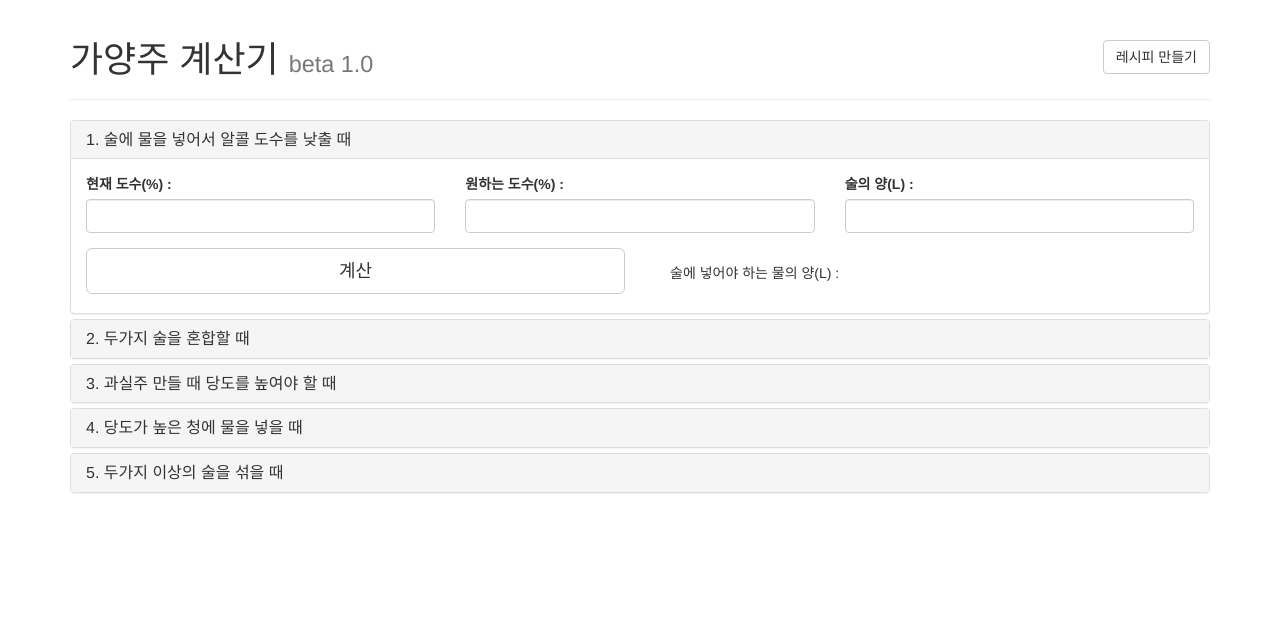
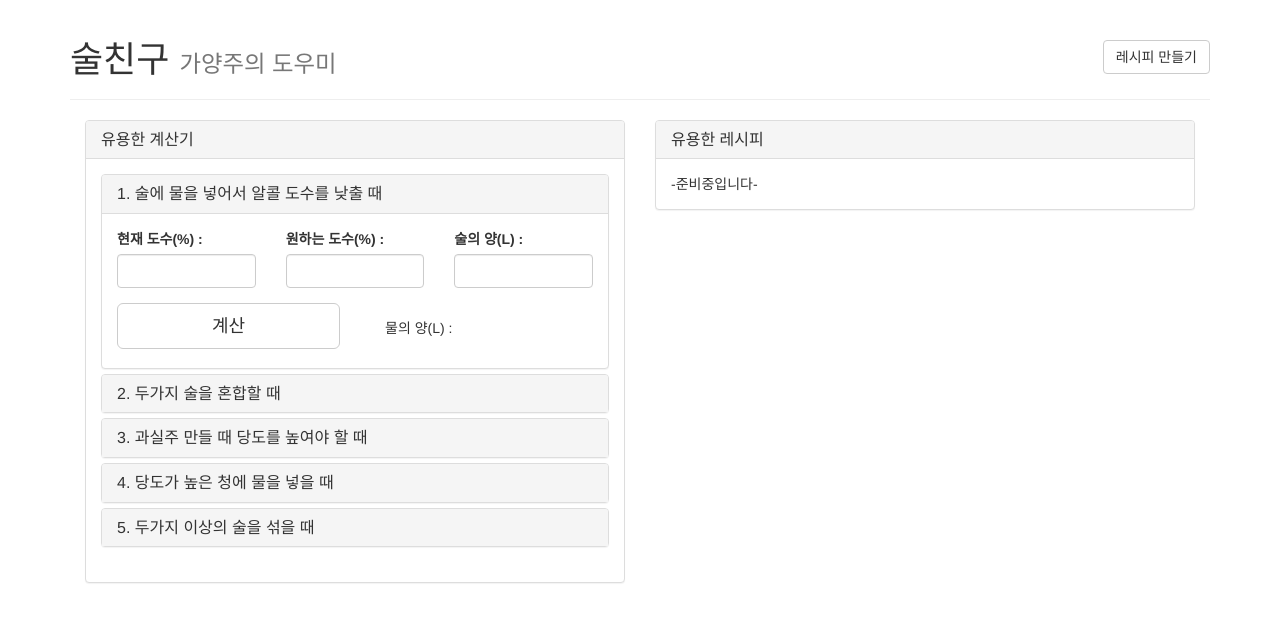
Before and after one commit to hecaiont/recipe_calculator, a Django app: page / in a window 1280 px wide. Shown: the top 622 px of the page. Run offline with Django 3.2, Linux system fonts and the light colour scheme; some libraries are stand-ins or nearby versions.

Commit message:
Update index.html

```diff
--- a/calc_rw/templates/calc_rw/index.html
+++ b/calc_rw/templates/calc_rw/index.html
@@ -1,9 +1,9 @@
 <html>
     <style>
-        .panel-borderless {
+        /* .panel-borderless {
             border: 0;
             box-shadow: none;
-        }
+        } */
     </style>
 <head>
     <title>가양주 계산기</title>
@@ -17,7 +17,7 @@
 <div class="container">
 <div class="page-header">
 
-    <h1 class="display-5">가양주 계산기 <small>beta 1.0</small>
+    <h1 class="display-5">술친구 <small>가양주의 도우미</small>
         <span class="pull-right">
             <a href="/brew" class="btn btn-default" role="button">
                 레시피 만들기
@@ -29,6 +29,13 @@
 </div>
 
 <div class="container">
+
+    <div class="col-sm-6">
+        <div class="panel panel-default">
+                <div class="panel-heading">
+                        <h3 class="panel-title">유용한 계산기</h3>
+                      </div>
+            <div class="panel-body">
 
                     <div class="panel-group" id="accordion">
                             <div class="panel panel-default">
@@ -67,7 +74,7 @@
                                     <div class="col-lg-6">
                                             <div class="panel-borderless">
                                     <div class="panel-body">
-                            술에 넣어야 하는 물의 양(L) : <span id="an_1"></span>
+                                        물의 양(L) : <span id="an_1"></span>
                                     </div></div>
                                     </div>
                                 </div>
@@ -213,7 +220,7 @@
                                             <div class="col-lg-6" >
                                                 <div class="panel-borderless">
                                                 <div class="panel-body">
-                                    청에 넣어야 할 물의 양(L) : <span id="an_4"></span>
+                                                물의 양(L) : <span id="an_4"></span>
                                                 </div></div>
                                             </div>
                                         </div>
@@ -307,6 +314,23 @@
                             </div>
 
             </div>
+
+            </div>
+            </div>
+        </div>
+
+        <div class="col-sm-6">
+        <div class="panel panel-default">
+        <div class="panel-heading">
+                <h3 class="panel-title">유용한 레시피</h3>
+                </div>
+            <div class="panel-body">
+                -준비중입니다-
+            </div>
+            </div>
+    </div>
+
+
 </div>
 
 <script>
```
Lines whose indentation alone changed are shown as unchanged.
